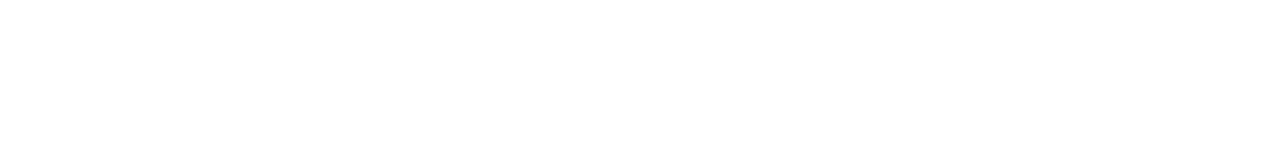
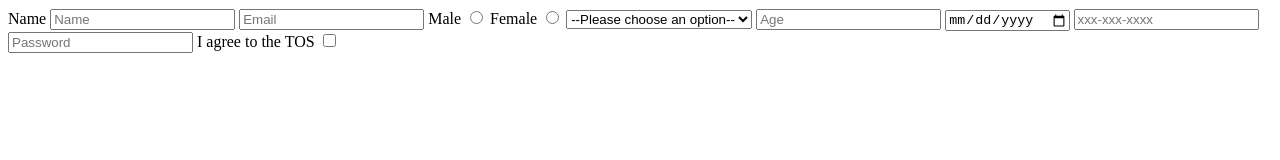
Before and after one commit to acciojob/signup-form-car-ErAdilrasheed, a website: page main.html in a window 1280 px wide. Drawn offline with Linux system fonts and the light colour scheme.

Commit message:
created a submission

```diff
--- a/main.html
+++ b/main.html
@@ -8,6 +8,29 @@
 
 <body>
 	<!-- the entire body must be written by student -->
+	<form>
+		<label>Name</label>
+		<input type="text" id="name" placeholder="Name" required>
+		<input type="email" id="email" placeholder="Email">
+		Male
+		<input type="radio" id="gender_m" required>
+		Female
+		<input type="radio" id="gender_f" required>
+
+		<select>
+			<option>--Please choose an option--</option>
+			<option>Maruti800</option>
+			<option>Suzuki</option>
+			<option>BMW</option>
+		</select>
+		<input type="Number" required id="age" placeholder="Age">
+		<input type="date" required id="dob" >
+		<input type="tel" id="tel" placeholder="xxx-xxx-xxxx">
+		<input type="password" required id="password" placeholder="Password">
+		<label>I agree to the TOS</label>
+		<input type="checkbox" required id="tos">
+
+	</form>
     <script type="text/javascript" src="./script.js">
 </script>
 
```
